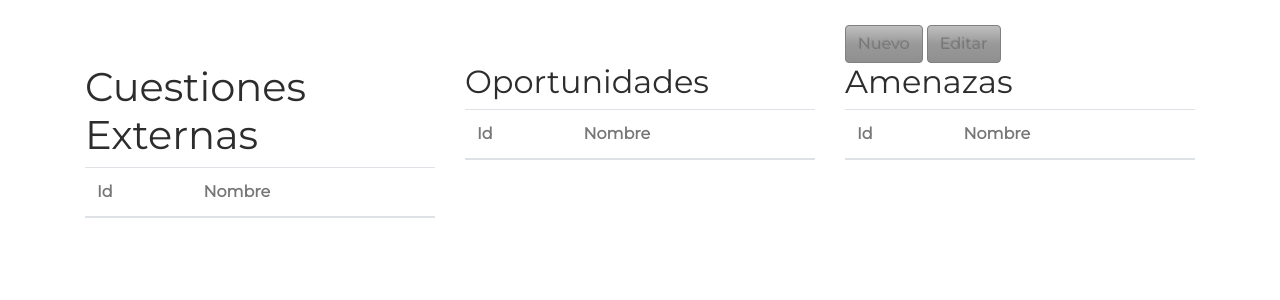
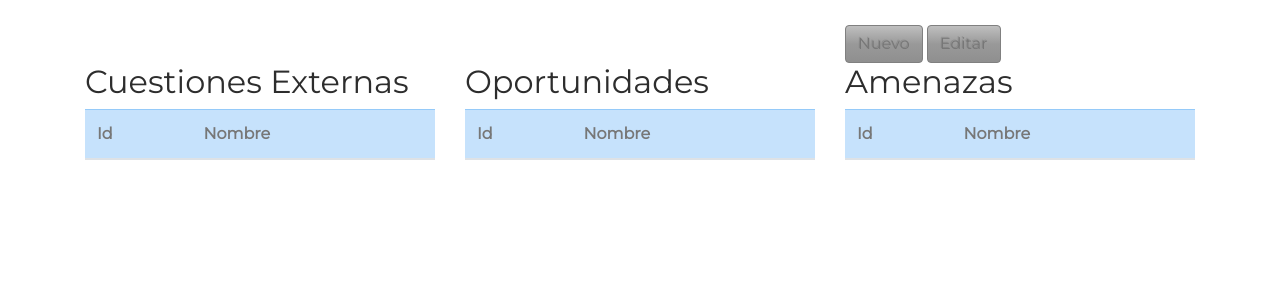
Before and after one commit to mikel53/ATENEA_DUAL, a Symfony app: template atenea/templates/cuestiones/externas/dafo.html.twig in a window 1280 px wide. Shown: the part 56-356 px from the top of the page. Run offline with Twig, Linux system fonts and the light colour scheme; the template is opened without the code that fills it, so the values that code supplies are empty; some libraries are stand-ins or nearby versions.

Commit message:
ok mikel

```diff
--- a/atenea/templates/cuestiones/externas/dafo.html.twig
+++ b/atenea/templates/cuestiones/externas/dafo.html.twig
@@ -22,9 +22,9 @@
             </div>
             <div class="row">
                 <div class="col-md-4">
-                    <h1>Cuestiones Externas</h1>
+                    <h2>Cuestiones Externas</h2>
                     <table id="cuestiones" class="table table-striped">
-                        <thead>
+                        <thead class="table-info">
                             <th>Id</th>
                             <th>Nombre</th>
                         </thead>
@@ -45,7 +45,7 @@
                 <div class="col-md-4">
                     <h2>Oportunidades</h2>
                     <table id="fortalezas" class="table table-striped">
-                        <thead>
+                        <thead class="table-info">
                             <th>Id</th>
                             <th>Nombre</th>
                         </thead>
@@ -56,7 +56,7 @@
                 <div class="col-md-4">
                     <h2>Amenazas</h2>
                     <table id="debilidades" class="table table-striped">
-                        <thead>
+                        <thead class="table-info">
                             <th>Id</th>
                             <th>Nombre</th>
                         </thead>
--- a/atenea/templates/menus/menu0.html.twig
+++ b/atenea/templates/menus/menu0.html.twig
@@ -17,7 +17,7 @@
 
                         <a class="btn btn-primary btn-md btn-block" href="{{ path('cuestiones_externas_list' , {'id': unidadGestion.id}) }}"> Gestion cuestiones externas</a>
                         <a class="btn btn-primary btn-md btn-block" href="{{ path('cuestiones_internas_list',{'id': unidadGestion.id}) }}"> Gestion cuestiones internas</a>
-                        <a class="btn btn-primary btn-md btn-block" > Gestion partes interesadas</a>
+                        <a class="btn btn-primary btn-md btn-block" href="{{ path("get_fce") }}"> Gestion partes interesadas</a>
                         <a class="btn btn-primary btn-md btn-block " href="{{ path("cuestiones_externas_dafo_list") }}" > Gestion aspectos favorables y desfaborables Externos</a>
                         <a class="btn btn-primary btn-md btn-block" href="{{ path("cuestiones_internas_dafo_list") }}" > Gestion aspectos favorables y desfaborables Internos</a>
                         <a class="btn btn-primary btn-md btn-block" href="{{ path("list_all_aspectos") }}" >DAFO</a>
```
Also changed, not shown: atenea/templates/cuestiones/internas/dafo.html.twig (+4 -4 lines).
